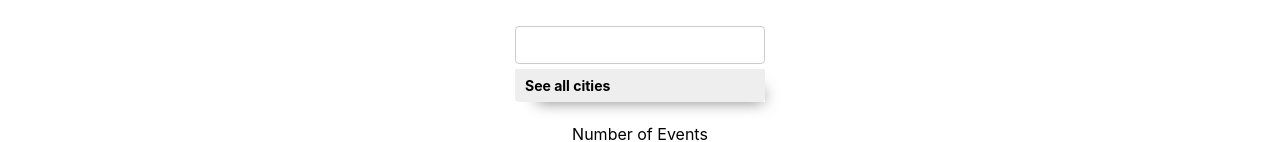
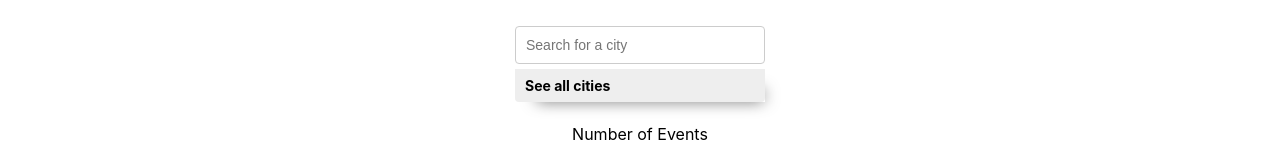
Before and after one commit to kdaysal/meet, a React (Create React App) app: page / in a window 1280 px wide. Shown: the top 142 px of the page. Built offline with nearby package versions, Linux system fonts and the light colour scheme.

Commit message:
Added placeholder text "Search for a city" to the CitySearch input text box

```diff
--- a/src/CitySearch.js
+++ b/src/CitySearch.js
@@ -35,6 +35,7 @@ class CitySearch extends Component {
           className="city"
           value={this.state.query}
           onChange={this.handleInputChanged}
+          placeholder="Search for a city"
         />
         <ul className="suggestions">
           {this.state.suggestions.map((suggestion) => (
```
